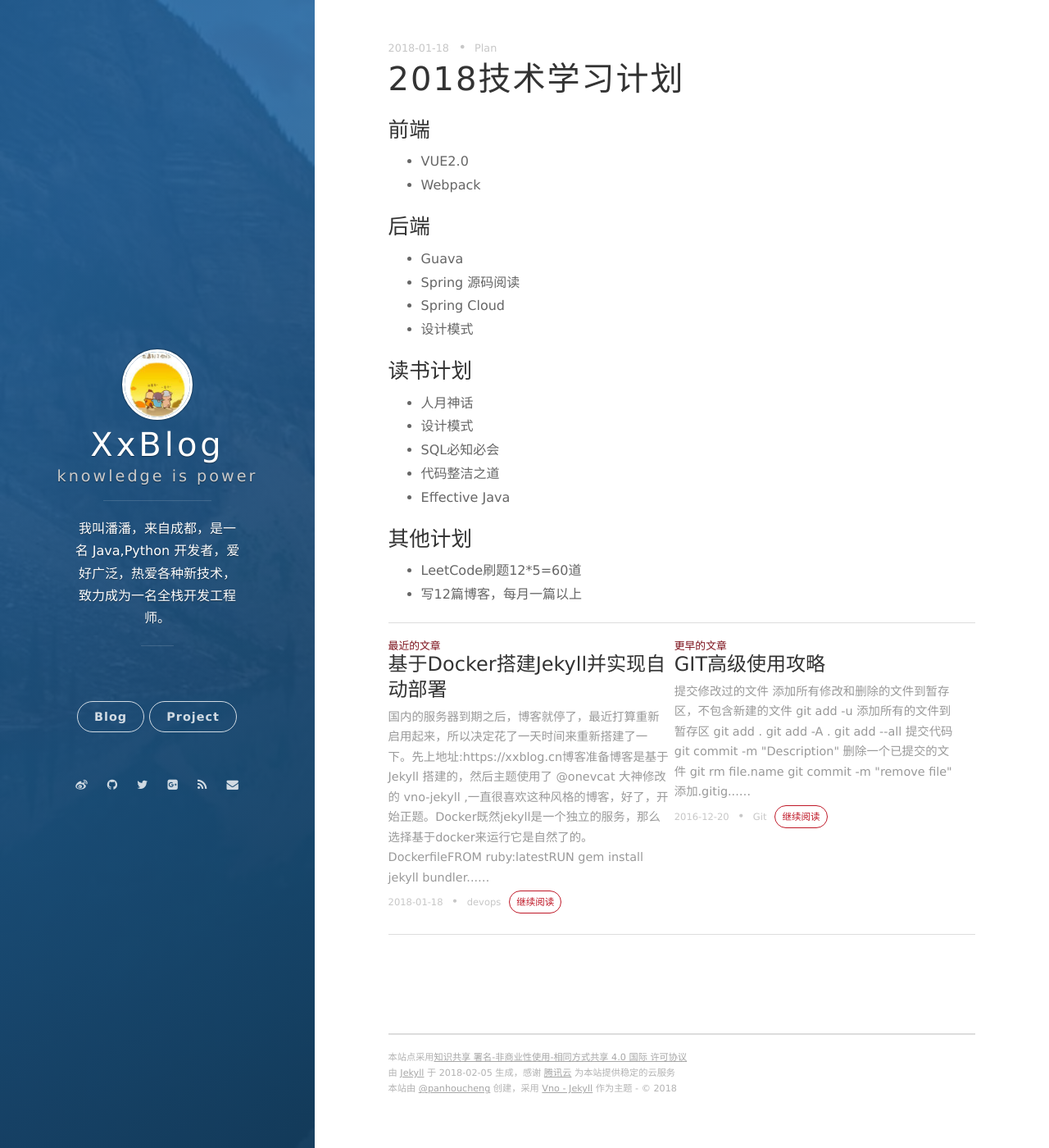
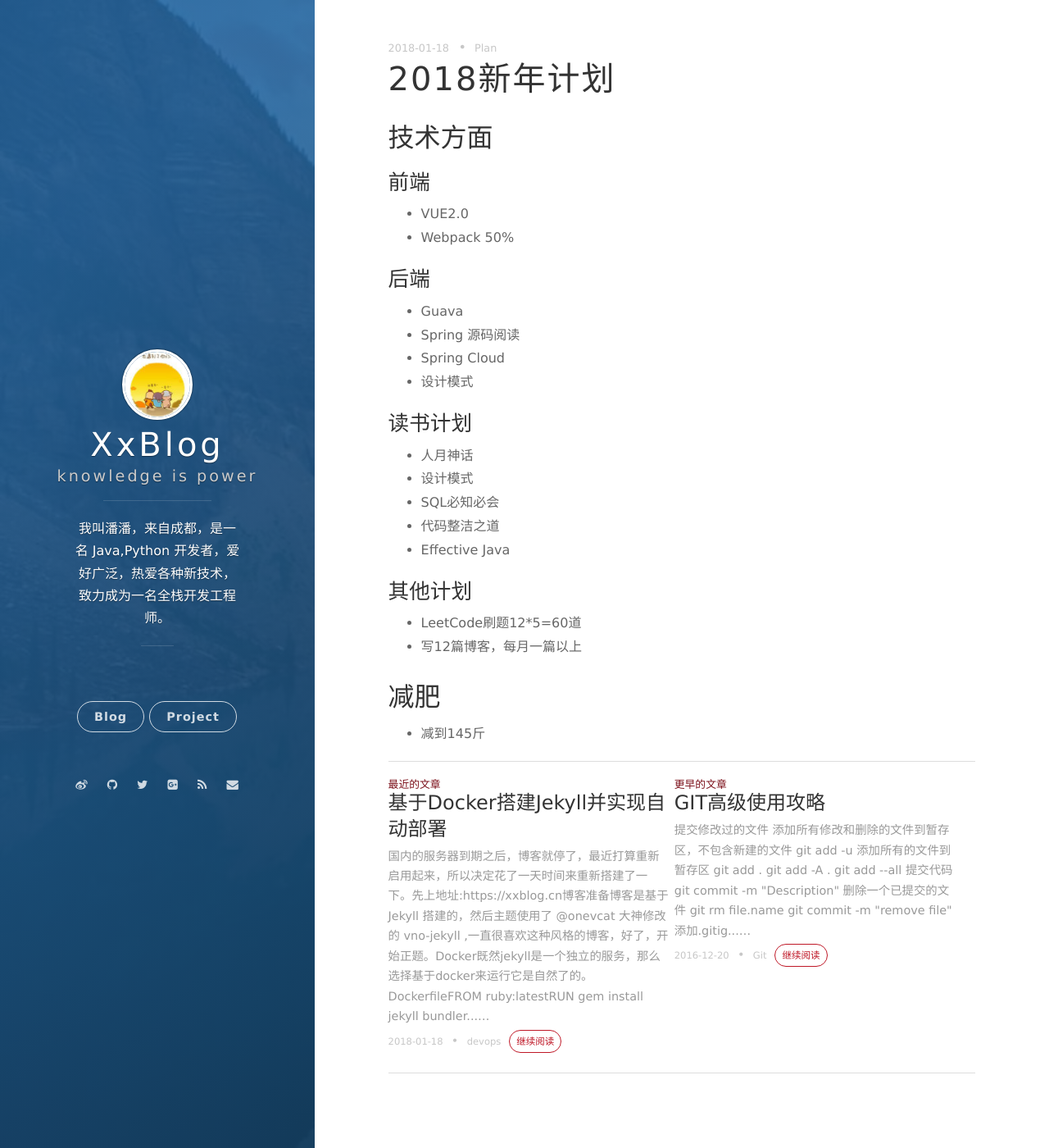
Before and after one commit to panhoucheng/blog, a Jekyll site: the page built from blog/_posts/2018-01-18-2018Study_Plan.md, in a window 1280 px wide and 1400 px high. Shown: the whole window at 82% size. Built offline with Jekyll 4.4.1, drawn with Linux system fonts in a browser that asks for light colours; nearby versions of some CDN libraries; comment, search, counter and statistics services are not loaded.

Commit message:
update 2018 plan

```diff
--- a/blog/_posts/2018-01-18-2018Study_Plan.md
+++ b/blog/_posts/2018-01-18-2018Study_Plan.md
@@ -1,12 +1,15 @@
 ---
 layout: post
-title: 2018技术学习计划
+title: 2018新年计划
 date: 2018-01-18 11:32:24.000000000 +09:00
 tags: Plan
 ---
+
+## 技术方面
+
 ### 前端
 - VUE2.0
-- Webpack
+- Webpack     50%
 
 ### 后端
 - Guava
@@ -25,3 +28,6 @@ tags: Plan
 ### 其他计划
 - LeetCode刷题12*5=60道
 - 写12篇博客，每月一篇以上
+
+## 减肥
+- 减到145斤
```
